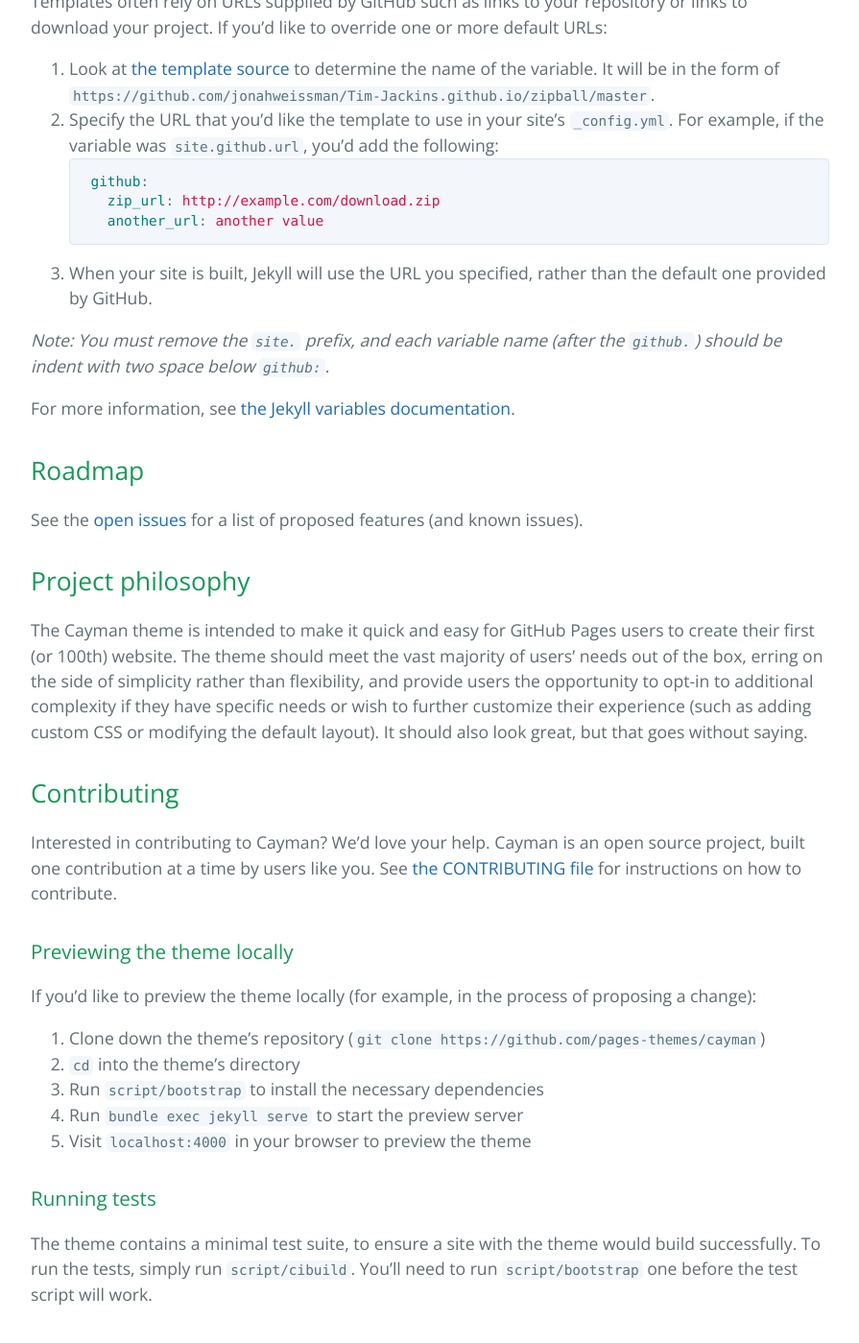
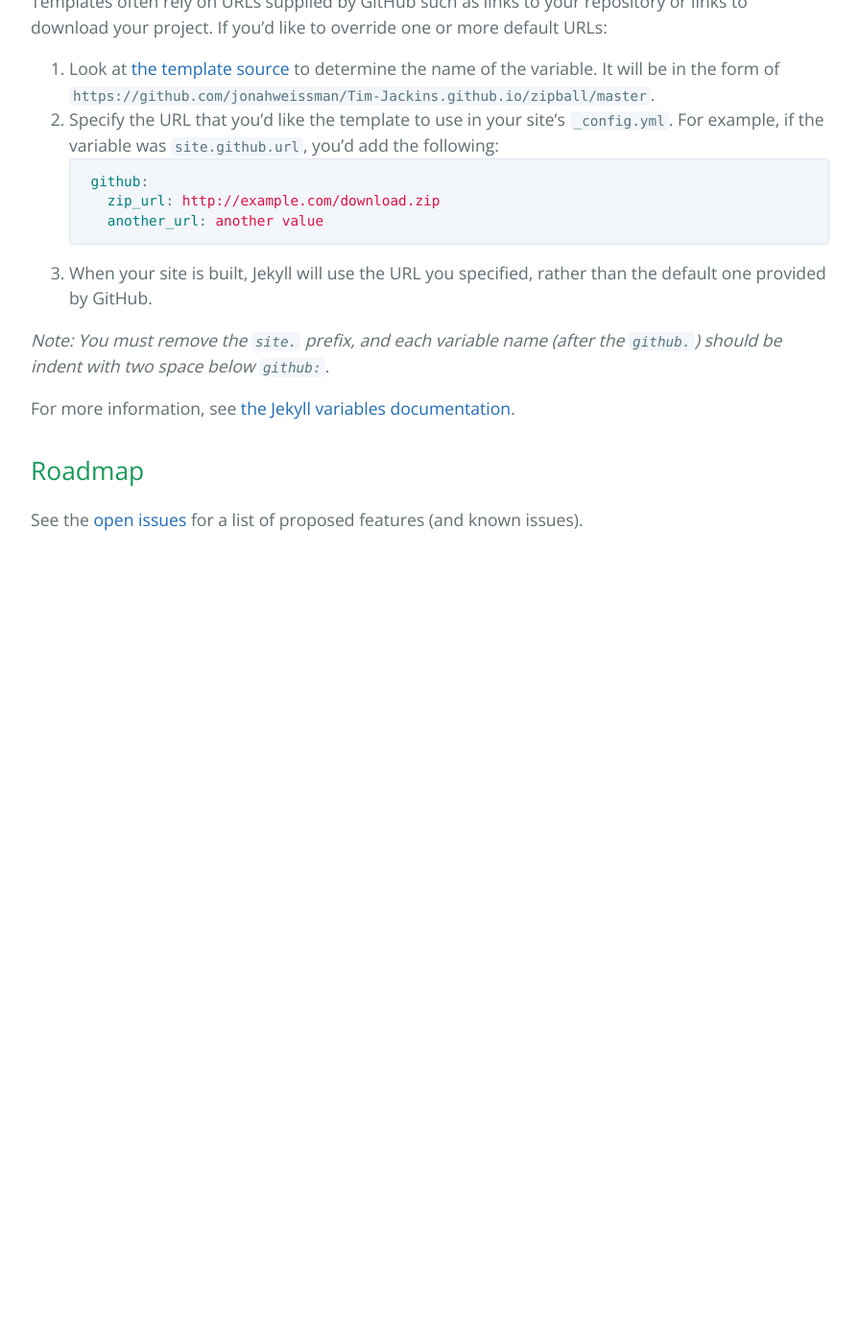
Before and after one commit to jonahweissman/Tim-Jackins.github.io, a Jekyll site: the page built from info.md, in a window 1280 px wide and 1400 px high, scrolled down 2306 px. Shown: the whole window at 96% size, without its empty margins (192-1087 px from the left). Built offline with Jekyll 4.4.1, drawn with Linux system fonts in a browser that asks for light colours; our own code applies the rules of GitHub Pages for plain Markdown files; after the commit the page ends 2910 px from its top, so only the background shows below that.

Commit message:
added a lot

```diff
--- a/info.md
+++ b/info.md
@@ -85,25 +85,3 @@
 ## Roadmap
 
 See the [open issues](https://github.com/pages-themes/cayman/issues) for a list of proposed features (and known issues).
-
-## Project philosophy
-
-The Cayman theme is intended to make it quick and easy for GitHub Pages users to create their first (or 100th) website. The theme should meet the vast majority of users' needs out of the box, erring on the side of simplicity rather than flexibility, and provide users the opportunity to opt-in to additional complexity if they have specific needs or wish to further customize their experience (such as adding custom CSS or modifying the default layout). It should also look great, but that goes without saying.
-
-## Contributing
-
-Interested in contributing to Cayman? We'd love your help. Cayman is an open source project, built one contribution at a time by users like you. See [the CONTRIBUTING file](docs/CONTRIBUTING.md) for instructions on how to contribute.
-
-### Previewing the theme locally
-
-If you'd like to preview the theme locally (for example, in the process of proposing a change):
-
-1. Clone down the theme's repository (`git clone https://github.com/pages-themes/cayman`)
-2. `cd` into the theme's directory
-3. Run `script/bootstrap` to install the necessary dependencies
-4. Run `bundle exec jekyll serve` to start the preview server
-5. Visit [`localhost:4000`](http://localhost:4000) in your browser to preview the theme
-
-### Running tests
-
-The theme contains a minimal test suite, to ensure a site with the theme would build successfully. To run the tests, simply run `script/cibuild`. You'll need to run `script/bootstrap` one before the test script will work.
```
Also changed, not shown: pages/about_me.md (+12 -0 lines), pages/resume.md (+2 -3 lines).
